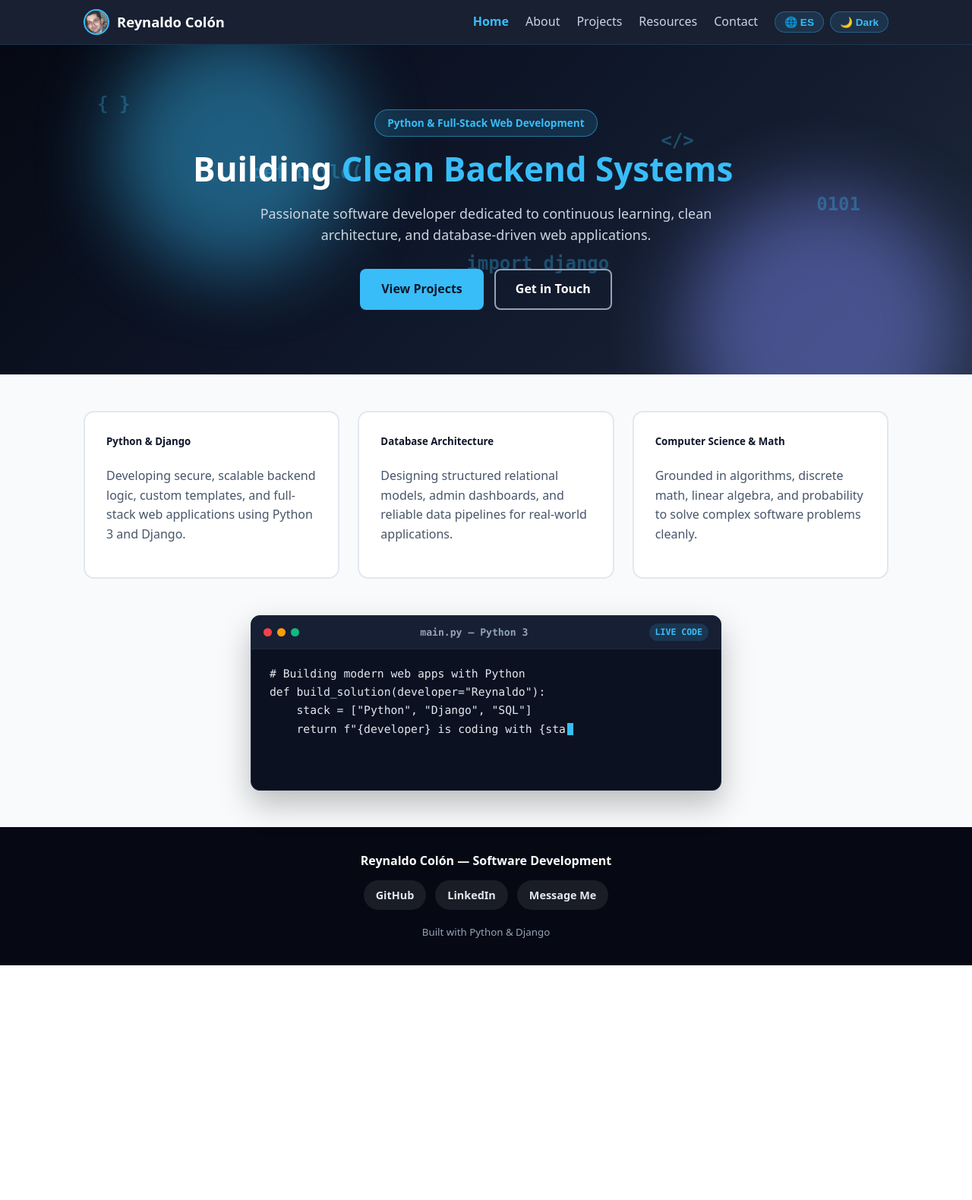
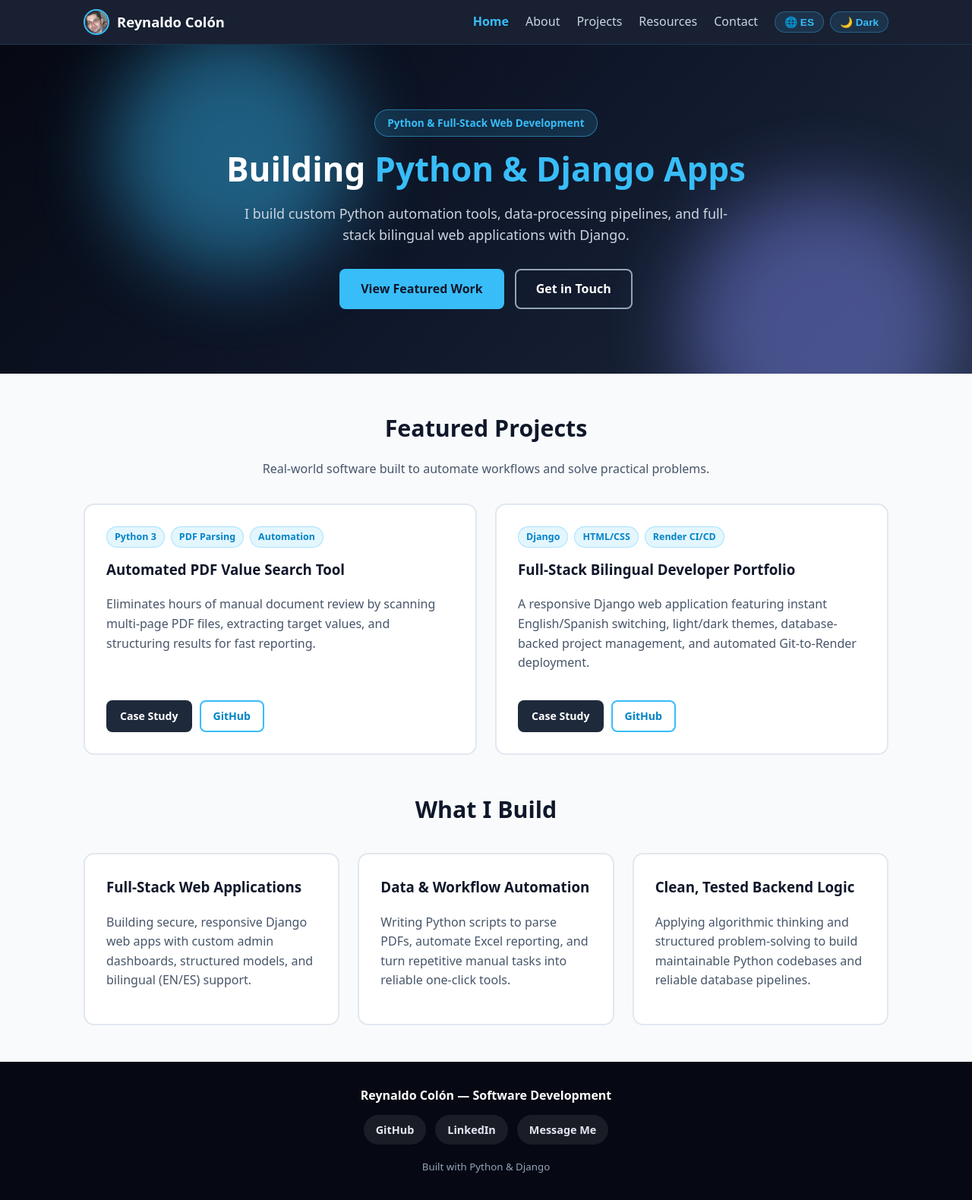
Before and after one commit to reynaldocolon/mywebsite, a Django app: page / in a window 1280 px wide. Shown: the whole page at 76% size. Before the commit the page ends 1271 px from the top, so only its background shows below. Run offline with Django 5.2, Linux system fonts and the light colour scheme.

Commit message:
Update full homepage and stylesheet

```diff
--- a/pages/templates/home.html
+++ b/pages/templates/home.html
@@ -1,182 +1,146 @@
-{% extends "base.html" %}
+{% extends 'base.html' %}
 
 {% block title %}Home | Reynaldo Colón{% endblock %}
 
 {% block content %}
-<style>
-    .word-rotator { display: inline-grid; vertical-align: bottom; overflow: hidden; height: 1.25em; color: #38bdf8; text-align: left; }
-    .word-rotator span { grid-area: 1 / 1; opacity: 0; transform: translateY(80%); animation: slideWords 10s infinite; }
-    .word-rotator span:nth-child(1) { animation-delay: 0s; }
-    .word-rotator span:nth-child(2) { animation-delay: 2.5s; }
-    .word-rotator span:nth-child(3) { animation-delay: 5s; }
-    .word-rotator span:nth-child(4) { animation-delay: 7.5s; }
-    @keyframes slideWords {
-        0% { opacity: 0; transform: translateY(80%); }
-        5% { opacity: 1; transform: translateY(0); }
-        22% { opacity: 1; transform: translateY(0); }
-        27% { opacity: 0; transform: translateY(-80%); }
-        100% { opacity: 0; transform: translateY(-80%); }
-    }
-
-    /* Compact Live-Typing Python Window */
-    .code-window {
-        background-color: #0b1120;
-        border: 1px solid #1e293b;
-        border-radius: 12px;
-        box-shadow: 0 18px 40px rgba(0, 0, 0, 0.25);
-        max-width: 620px;
-        margin: 48px auto 0;
-        overflow: hidden;
-        font-family: "Consolas", "Courier New", monospace;
-    }
-    .code-header {
-        background-color: #161f33;
-        padding: 10px 16px;
-        display: flex;
-        align-items: center;
-        justify-content: space-between;
-        border-bottom: 1px solid #1e293b;
-    }
-    .code-dots { display: flex; gap: 7px; }
-    .code-dot { width: 11px; height: 11px; border-radius: 50%; display: inline-block; }
-    .dot-red { background: #ef4444; }
-    .dot-yellow { background: #f59e0b; }
-    .dot-green { background: #10b981; }
-    .code-filename { color: #94a3b8; font-size: 0.82rem; font-weight: 600; }
-    .code-badge {
-        background: rgba(56, 189, 248, 0.15);
-        color: #38bdf8;
-        font-size: 0.72rem;
-        padding: 2px 8px;
-        border-radius: 999px;
-        font-weight: 700;
-    }
-    .code-body {
-        padding: 20px 24px;
-        color: #e2e8f0;
-        font-size: 0.92rem;
-        line-height: 1.65;
-        min-height: 185px;
-        white-space: pre-wrap;
-    }
-    .typing-cursor {
-        display: inline-block;
-        width: 8px;
-        height: 1.1em;
-        background-color: #38bdf8;
-        vertical-align: text-bottom;
-        margin-left: 2px;
-        animation: cursorBlink 0.8s infinite;
-    }
-    @keyframes cursorBlink {
-        0%, 49% { opacity: 1; }
-        50%, 100% { opacity: 0; }
-    }
-</style>
-
+<!-- Hero Section -->
 <section class="hero-section">
     <div class="floating-shapes">
         <div class="orb orb-1"></div>
         <div class="orb orb-2"></div>
-        <span class="floating-code" style="left: 10%; bottom: 0; animation-delay: 0s;">{ }</span>
-        <span class="floating-code" style="left: 26%; bottom: 0; animation-delay: 1.5s;">def build():</span>
-        <span class="floating-code" style="left: 68%; bottom: 0; animation-delay: 0.8s;">&lt;/&gt;</span>
-        <span class="floating-code" style="left: 84%; bottom: 0; animation-delay: 2.2s;">0101</span>
-        <span class="floating-code" style="left: 48%; bottom: 0; animation-delay: 3.5s;">import django</span>
     </div>
 
     <div class="container">
-        <span class="badge" data-en="Python & Full-Stack Web Development" data-es="Desarrollo Web y Programación en Python">
+        <span class="badge" data-en="Python & Full-Stack Web Development" data-es="Desarrollo Web Full-Stack y Python">
             Python &amp; Full-Stack Web Development
         </span>
+
         <h1 class="display-4">
             <span data-en="Building" data-es="Desarrollando">Building</span>
-            <span class="word-rotator">
-                <span data-en="Python & Django Apps" data-es="Aplicaciones en Python y Django">Python &amp; Django Apps</span>
-                <span data-en="Database-Driven Websites" data-es="Sitios Web con Bases de Datos">Database-Driven Websites</span>
-                <span data-en="Clean Backend Systems" data-es="Sistemas de Servidor Eficientes">Clean Backend Systems</span>
-                <span data-en="Modern Digital Solutions" data-es="Soluciones Digitales Modernas">Modern Digital Solutions</span>
+            <span class="word-rotator" id="wordRotator">
+                <span class="rotator-item active" data-en="Python & Django Apps" data-es="Aplicaciones en Python y Django">Python &amp; Django Apps</span>
+                <span class="rotator-item" data-en="Workflow Automation Tools" data-es="Herramientas de Automatización">Workflow Automation Tools</span>
+                <span class="rotator-item" data-en="Database-Driven Websites" data-es="Sitios Web con Bases de Datos">Database-Driven Websites</span>
+                <span class="rotator-item" data-en="Clean Backend Systems" data-es="Sistemas de Servidor Eficientes">Clean Backend Systems</span>
             </span>
         </h1>
-        <p class="lead" data-en="Passionate software developer dedicated to continuous learning, clean architecture, and database-driven web applications." data-es="Desarrollador web enfocado en el aprendizaje continuo, la arquitectura organizada y las aplicaciones conectadas a bases de datos.">
-            Passionate software developer dedicated to continuous learning, clean architecture, and database-driven web applications.
+
+        <p class="lead" data-en="I build custom Python automation tools, data-processing pipelines, and full-stack bilingual web applications with Django." data-es="Construyo herramientas de automatización en Python, flujos de procesamiento de datos y aplicaciones web bilingües con Django.">
+            I build custom Python automation tools, data-processing pipelines, and full-stack bilingual web applications with Django.
         </p>
+
         <div class="d-flex justify-content-center gap-3">
-            <a href="{% url 'projects' %}" class="btn btn-info" data-en="View Projects" data-es="Ver Proyectos">View Projects</a>
-            <a href="{% url 'contact' %}" class="btn btn-outline-light" data-en="Get in Touch" data-es="Contáctame">Get in Touch</a>
+            <a href="#featured-projects" class="btn btn-info" data-en="View Featured Work" data-es="Ver Proyectos Destacados">View Featured Work</a>
+            <a href="/contact/" class="btn btn-outline-light" data-en="Get in Touch" data-es="Contáctame">Get in Touch</a>
         </div>
     </div>
 </section>
 
+<!-- Featured Projects Section -->
+<section id="featured-projects" class="container my-5">
+    <div class="section-header">
+        <h2 class="section-title" data-en="Featured Projects" data-es="Proyectos Destacados">Featured Projects</h2>
+        <p class="text-muted" data-en="Real-world software built to automate workflows and solve practical problems." data-es="Software creado para automatizar flujos de trabajo y resolver problemas reales.">
+            Real-world software built to automate workflows and solve practical problems.
+        </p>
+    </div>
+
+    <div class="row">
+        <!-- Project 1 -->
+        <div class="col-lg-5">
+            <div class="card project-card">
+                <div>
+                    <div class="tech-tags">
+                        <span class="tech-badge">Python 3</span>
+                        <span class="tech-badge">PDF Parsing</span>
+                        <span class="tech-badge">Automation</span>
+                    </div>
+                    <h3 class="card-title" data-en="Automated PDF Value Search Tool" data-es="Herramienta Automatizada de Búsqueda en PDF">
+                        Automated PDF Value Search Tool
+                    </h3>
+                    <p class="card-text" data-en="Eliminates hours of manual document review by scanning multi-page PDF files, extracting target values, and structuring results for fast reporting." data-es="Elimina horas de revisión manual al escanear archivos PDF de múltiples páginas, extraer valores clave y estructurar los resultados para reportes rápidos.">
+                        Eliminates hours of manual document review by scanning multi-page PDF files, extracting target values, and structuring results for fast reporting.
+                    </p>
+                </div>
+                <div class="card-actions">
+                    <a href="/projects/" class="btn btn-dark btn-sm" data-en="Case Study" data-es="Ver Detalles">Case Study</a>
+                    <a href="https://github.com" target="_blank" rel="noopener" class="btn btn-outline-accent btn-sm">GitHub</a>
+                </div>
+            </div>
+        </div>
+
+        <!-- Project 2 -->
+        <div class="col-lg-5">
+            <div class="card project-card">
+                <div>
+                    <div class="tech-tags">
+                        <span class="tech-badge">Django</span>
+                        <span class="tech-badge">HTML/CSS</span>
+                        <span class="tech-badge">Render CI/CD</span>
+                    </div>
+                    <h3 class="card-title" data-en="Full-Stack Bilingual Developer Portfolio" data-es="Portafolio Full-Stack Bilingüe">
+                        Full-Stack Bilingual Developer Portfolio
+                    </h3>
+                    <p class="card-text" data-en="A responsive Django web application featuring instant English/Spanish switching, light/dark themes, database-backed project management, and automated Git-to-Render deployment." data-es="Aplicación web responsiva en Django con cambio instantáneo inglés/español, modo claro/oscuro, gestión de proyectos en base de datos y despliegue automático en Render.">
+                        A responsive Django web application featuring instant English/Spanish switching, light/dark themes, database-backed project management, and automated Git-to-Render deployment.
+                    </p>
+                </div>
+                <div class="card-actions">
+                    <a href="/projects/" class="btn btn-dark btn-sm" data-en="Case Study" data-es="Ver Detalles">Case Study</a>
+                    <a href="https://github.com/mywebsite" target="_blank" rel="noopener" class="btn btn-outline-accent btn-sm">GitHub</a>
+                </div>
+            </div>
+        </div>
+    </div>
+</section>
+
+<!-- Core Capabilities Section -->
 <section class="container my-5">
+    <div class="section-header">
+        <h2 class="section-title" data-en="What I Build" data-es="Lo Que Desarrollo">What I Build</h2>
+    </div>
+
     <div class="row">
         <div class="col-md-4">
             <div class="card">
-                <h5 class="card-title" data-en="Python & Django" data-es="Python y Django">Python &amp; Django</h5>
-                <p class="card-text" data-en="Developing secure, scalable backend logic, custom templates, and full-stack web applications using Python 3 and Django." data-es="Creación de lógica de servidor segura y escalable, plantillas personalizadas y aplicaciones web completas con Python 3 y Django.">
-                    Developing secure, scalable backend logic, custom templates, and full-stack web applications using Python 3 and Django.
+                <h3 class="card-title" data-en="Full-Stack Web Applications" data-es="Aplicaciones Web Full-Stack">Full-Stack Web Applications</h3>
+                <p class="card-text" data-en="Building secure, responsive Django web apps with custom admin dashboards, structured models, and bilingual (EN/ES) support." data-es="Desarrollo de aplicaciones web seguras y responsivas en Django con paneles administrativos, modelos estructurados y soporte bilingüe (EN/ES).">
+                    Building secure, responsive Django web apps with custom admin dashboards, structured models, and bilingual (EN/ES) support.
                 </p>
             </div>
         </div>
+
         <div class="col-md-4">
             <div class="card">
-                <h5 class="card-title" data-en="Database Architecture" data-es="Arquitectura de Bases de Datos">Database Architecture</h5>
-                <p class="card-text" data-en="Designing structured relational models, admin dashboards, and reliable data pipelines for real-world applications." data-es="Diseño de bases de datos relacionales, paneles de administración y manejo confiable de información para aplicaciones reales.">
-                    Designing structured relational models, admin dashboards, and reliable data pipelines for real-world applications.
+                <h3 class="card-title" data-en="Data & Workflow Automation" data-es="Automatización de Datos y Procesos">Data &amp; Workflow Automation</h3>
+                <p class="card-text" data-en="Writing Python scripts to parse PDFs, automate Excel reporting, and turn repetitive manual tasks into reliable one-click tools." data-es="Creación de scripts en Python para analizar archivos PDF, automatizar reportes en Excel y convertir tareas manuales en herramientas de un clic.">
+                    Writing Python scripts to parse PDFs, automate Excel reporting, and turn repetitive manual tasks into reliable one-click tools.
                 </p>
             </div>
         </div>
+
         <div class="col-md-4">
             <div class="card">
-                <h5 class="card-title" data-en="Computer Science & Math" data-es="Ciencias de la Computación y Matemáticas">Computer Science &amp; Math</h5>
-                <p class="card-text" data-en="Grounded in algorithms, discrete math, linear algebra, and probability to solve complex software problems cleanly." data-es="Con sólida base en algoritmos, matemáticas discretas, álgebra lineal y probabilidad para resolver problemas complejos.">
-                    Grounded in algorithms, discrete math, linear algebra, and probability to solve complex software problems cleanly.
+                <h3 class="card-title" data-en="Clean, Tested Backend Logic" data-es="Lógica Backend Limpia y Confiable">Clean, Tested Backend Logic</h3>
+                <p class="card-text" data-en="Applying algorithmic thinking and structured problem-solving to build maintainable Python codebases and reliable database pipelines." data-es="Aplicación de pensamiento algorítmico y resolución estructurada de problemas para crear código Python mantenible y bases de datos confiables.">
+                    Applying algorithmic thinking and structured problem-solving to build maintainable Python codebases and reliable database pipelines.
                 </p>
             </div>
         </div>
     </div>
-
-    <!-- Small Live-Typing Python Code Window -->
-    <div class="code-window">
-        <div class="code-header">
-            <div class="code-dots">
-                <span class="code-dot dot-red"></span>
-                <span class="code-dot dot-yellow"></span>
-                <span class="code-dot dot-green"></span>
-            </div>
-            <span class="code-filename">main.py — Python 3</span>
-            <span class="code-badge" data-en="LIVE CODE" data-es="CÓDIGO EN VIVO">LIVE CODE</span>
-        </div>
-        <div class="code-body"><span id="live-python-code"></span><span class="typing-cursor"></span></div>
-    </div>
 </section>
 
 <script>
-    const codeTarget = document.getElementById("live-python-code");
-    const snippets = [
-        `# Building modern web apps with Python\ndef build_solution(developer="Reynaldo"):\n    stack = ["Python", "Django", "SQL"]\n    return f"{developer} is coding with {stack}"\n\nprint(build_solution())`,
-        `# Automating tasks & data workflows\nnumbers = [100, 250, 400, 550]\nmatches = [n for n in numbers if n >= 250]\n\nprint(f"Found {len(matches)} target values!")`
-    ];
-
-    let snippetIdx = 0;
-    let charIdx = 0;
-
-    function typePythonCode() {
-        const currentCode = snippets[snippetIdx];
-        if (charIdx <= currentCode.length) {
-            codeTarget.textContent = currentCode.slice(0, charIdx);
-            charIdx++;
-            setTimeout(typePythonCode, 40);
-        } else {
-            setTimeout(() => {
-                charIdx = 0;
-                snippetIdx = (snippetIdx + 1) % snippets.length;
-                codeTarget.textContent = "";
-                typePythonCode();
+    document.addEventListener("DOMContentLoaded", function () {
+        const items = document.querySelectorAll("#wordRotator .rotator-item");
+        if (items.length > 1) {
+            let current = 0;
+            setInterval(() => {
+                items[current].classList.remove("active");
+                current = (current + 1) % items.length;
+                items[current].classList.add("active");
             }, 3000);
         }
-    }
-
-    typePythonCode();
+    });
 </script>
 {% endblock %}
--- a/static/style.css
+++ b/static/style.css
@@ -1,6 +1,7 @@
 :root { --bg: #f8fafc; --text: #1e293b; --heading: #0f172a; --muted: #475569; --card: #ffffff; --border: #e2e8f0; --hover: #f0f9ff; --input: #ffffff; }
 body.dark-mode { --bg: #090d16; --text: #e2e8f0; --heading: #f8fafc; --muted: #94a3b8; --card: #111827; --border: #1e293b; --hover: #172033; --input: #0f172a; }
 *, *::before, *::after { box-sizing: border-box; }
+html { scroll-behavior: smooth; }
 body { margin: 0; font-family: system-ui, -apple-system, sans-serif; background: var(--bg); color: var(--text); line-height: 1.6; display: flex; flex-direction: column; min-height: 100vh; transition: 0.3s; }
 .container { width: 100%; max-width: 1100px; margin: 0 auto; padding: 0 20px; position: relative; z-index: 2; }
 main { flex: 1; }
@@ -24,16 +25,15 @@ main { flex: 1; }
 .orb { position: absolute; border-radius: 50%; filter: blur(45px); opacity: 0.45; animation: floatOrb 6s ease-in-out infinite alternate; }
 .orb-1 { width: 280px; height: 280px; background: #38bdf8; top: -40px; left: 8%; }
 .orb-2 { width: 320px; height: 320px; background: #818cf8; bottom: -60px; right: 8%; }
-.floating-code { position: absolute; color: rgba(56, 189, 248, 0.32); font-family: monospace; font-weight: 700; font-size: 1.5rem; animation: driftUp 8s linear infinite; }
 @keyframes floatOrb { to { transform: translate(65px, 40px) scale(1.15); } }
-@keyframes driftUp { 0% { transform: translateY(60px); opacity: 0; } 20%, 80% { opacity: 1; } 100% { transform: translateY(-420px); opacity: 0; } }
 .badge { display: inline-block; background: rgba(56, 189, 248, 0.15); border: 1px solid rgba(56, 189, 248, 0.5); color: #38bdf8; padding: 6px 16px; border-radius: 999px; font-size: 0.85rem; font-weight: 700; margin-bottom: 16px; }
+
 .display-4 {
     font-size: 2.75rem;
     font-weight: 800;
     color: #ffffff;
     line-height: 1.2;
-    margin: 0 0 16px;
+    margin: 0 0 18px;
     display: flex;
     flex-wrap: wrap;
     justify-content: center;
@@ -43,9 +43,22 @@ main { flex: 1; }
 
 .word-rotator {
     display: inline-block;
-    vertical-align: baseline !important;
+    vertical-align: baseline;
     color: #38bdf8;
-    line-height: 1.2;
+}
+
+.rotator-item {
+    display: none;
+    animation: fadeInWord 0.45s ease-in-out;
+}
+
+.rotator-item.active {
+    display: inline-block;
+}
+
+@keyframes fadeInWord {
+    from { opacity: 0; transform: translateY(6px); }
+    to { opacity: 1; transform: translateY(0); }
 }
 
 .lead { font-size: 1.12rem; color: #cbd5e1; max-width: 650px; margin: 0 auto 30px; }
@@ -53,25 +66,42 @@ main { flex: 1; }
 .justify-content-center { justify-content: center; }
 .gap-3 { gap: 14px; }
 
-/* Buttons, Cards & Forms */
+/* Buttons, Cards & Sections */
 .btn { display: inline-block; padding: 12px 26px; border-radius: 8px; text-decoration: none; font-weight: 600; cursor: pointer; border: 2px solid transparent; transition: 0.2s; }
 .btn:hover { transform: translateY(-3px); }
+.btn-sm { padding: 8px 16px; font-size: 0.88rem; }
 .btn-info { background: #38bdf8; color: #0f172a; }
 .btn-outline-light { border-color: #94a3b8; color: #fff; }
 .btn-outline-light:hover { background: #fff; color: #0f172a; }
 .btn-dark { background: #1e293b; color: #fff; }
 .btn-dark:hover { background: #38bdf8; color: #0f172a; }
+.btn-outline-accent { border-color: #38bdf8; color: #0284c7; background: transparent; }
+body.dark-mode .btn-outline-accent { color: #38bdf8; }
+.btn-outline-accent:hover { background: #38bdf8; color: #0f172a; }
+
 .w-100 { width: 100%; }
 .my-5 { margin: 48px auto; }
+.section-header { text-align: center; margin-bottom: 32px; }
+.section-title { font-size: 1.9rem; font-weight: 800; margin-bottom: 8px; }
 .row { display: flex; flex-wrap: wrap; gap: 24px; }
 .col-md-4 { flex: 1 1 280px; }
 .col-lg-7 { flex: 2 1 400px; }
 .col-lg-5 { flex: 1 1 300px; }
 .col-md-8 { flex: 0 1 600px; width: 100%; margin: 0 auto; }
+
 .card { background: var(--card); border-radius: 14px; padding: 28px; border: 2px solid var(--border); height: 100%; transition: 0.25s; }
 .card:hover { transform: translateY(-6px); border-color: #38bdf8; background: var(--hover); }
+.project-card { display: flex; flex-direction: column; justify-content: space-between; }
 .card-title, h1, h2, h3 { color: var(--heading); margin-top: 0; }
+.display-4 { color: #ffffff; }
 .card-text, .text-muted { color: var(--muted); }
+
+.tech-tags { display: flex; flex-wrap: wrap; gap: 8px; margin-bottom: 14px; }
+.tech-badge { background: rgba(56, 189, 248, 0.14); color: #0284c7; border: 1px solid rgba(56, 189, 248, 0.35); padding: 3px 10px; border-radius: 999px; font-size: 0.78rem; font-weight: 700; }
+body.dark-mode .tech-badge { color: #38bdf8; }
+.card-actions { display: flex; gap: 10px; margin-top: 20px; }
+
+/* Lists & Forms */
 .list-group { list-style: none; padding: 0; margin: 0; }
 .list-group-item { padding: 12px 0; border-bottom: 1px solid var(--border); }
 .mb-3 { margin-bottom: 16px; }
@@ -86,6 +116,7 @@ footer .text-light { color: #fff; font-weight: 600; margin: 0 0 12px; }
 .social-links { display: flex; justify-content: center; gap: 12px; margin-bottom: 16px; }
 .social-btn { padding: 8px 16px; border-radius: 999px; background: rgba(255,255,255,0.08); color: #e2e8f0; text-decoration: none; font-size: 0.9rem; font-weight: 600; }
 .social-btn:hover { background: #38bdf8; color: #0f172a; }
+
 @media (max-width: 820px) {
     .menu-toggle { display: block; }
     .navbar-nav { display: none; flex-direction: row; flex-wrap: wrap; align-items: center; width: 100%; padding-top: 10px; margin-top: 10px; border-top: 1px solid rgba(56, 189, 248, 0.15); gap: 8px; }
```
